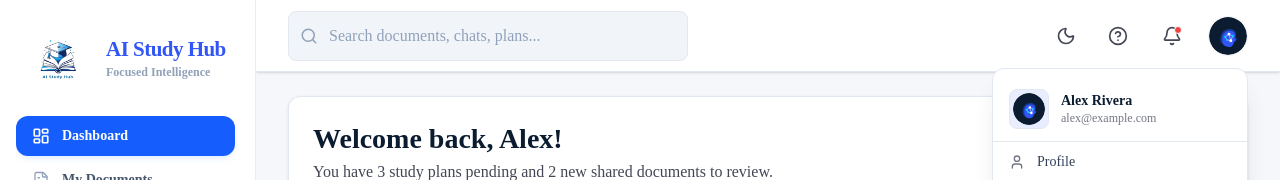
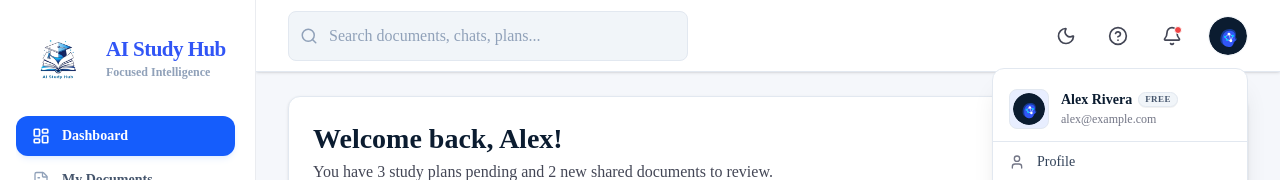
Before and after one commit to huynhduybinh24/SWP391_AIStudyHub, a React (Vite) app in the folder FrontEnd/: page /dashboard in a window 1280 px wide. Both pictures are taken after a click on the button 1228 px from the left and 35 px from the top of the page. Shown: the top 180 px of the page. Built offline with nearby package versions, Linux system fonts and the light colour scheme; the HTML template or start-up script is replaced by a standard one.

Commit message:
feat: add UserDropdown component for profile, settings navigation and logout functionality

```diff
--- a/FrontEnd/src/components/layout/UserDropdown.tsx
+++ b/FrontEnd/src/components/layout/UserDropdown.tsx
@@ -51,8 +51,19 @@ export function UserDropdown({ onClose, onLogoutClick }: UserDropdownProps) {
           <img src={profile.avatarUrl} alt="Avatar" className="w-8 h-8 object-cover rounded-full" />
         </div>
         <div className="min-w-0 flex-1">
-          <p className="text-sm font-bold text-foreground dark:text-slate-200 truncate leading-snug">{profile.name}</p>
-          <p className="text-xs text-muted dark:text-slate-500 truncate leading-snug">{user?.email ?? 'alex@example.com'}</p>
+          <div className="flex items-center gap-1.5 min-w-0">
+            <p className="text-sm font-bold text-foreground dark:text-slate-200 truncate leading-snug">{profile.name}</p>
+            <span className={`inline-flex items-center px-1.5 py-0.5 rounded-full text-[9px] font-black uppercase tracking-wider leading-none shadow-2xs border shrink-0 ${
+              user?.plan === 'pro'
+                ? 'bg-blue-50 text-blue-600 border-blue-250/20 dark:bg-blue-950/40 dark:text-blue-400 dark:border-blue-900/30'
+                : user?.plan === 'institutional'
+                  ? 'bg-purple-50 text-purple-600 border-purple-250/20 dark:bg-purple-950/40 dark:text-purple-400 dark:border-purple-900/30'
+                  : 'bg-slate-100 text-slate-600 border-slate-200 dark:bg-slate-800 dark:text-slate-450 dark:border-slate-750'
+            }`}>
+              {user?.plan === 'pro' ? 'PRO' : user?.plan === 'institutional' ? 'INST' : 'FREE'}
+            </span>
+          </div>
+          <p className="text-xs text-muted dark:text-slate-500 truncate leading-snug mt-0.5">{user?.email ?? 'alex@example.com'}</p>
         </div>
       </div>
 
```
